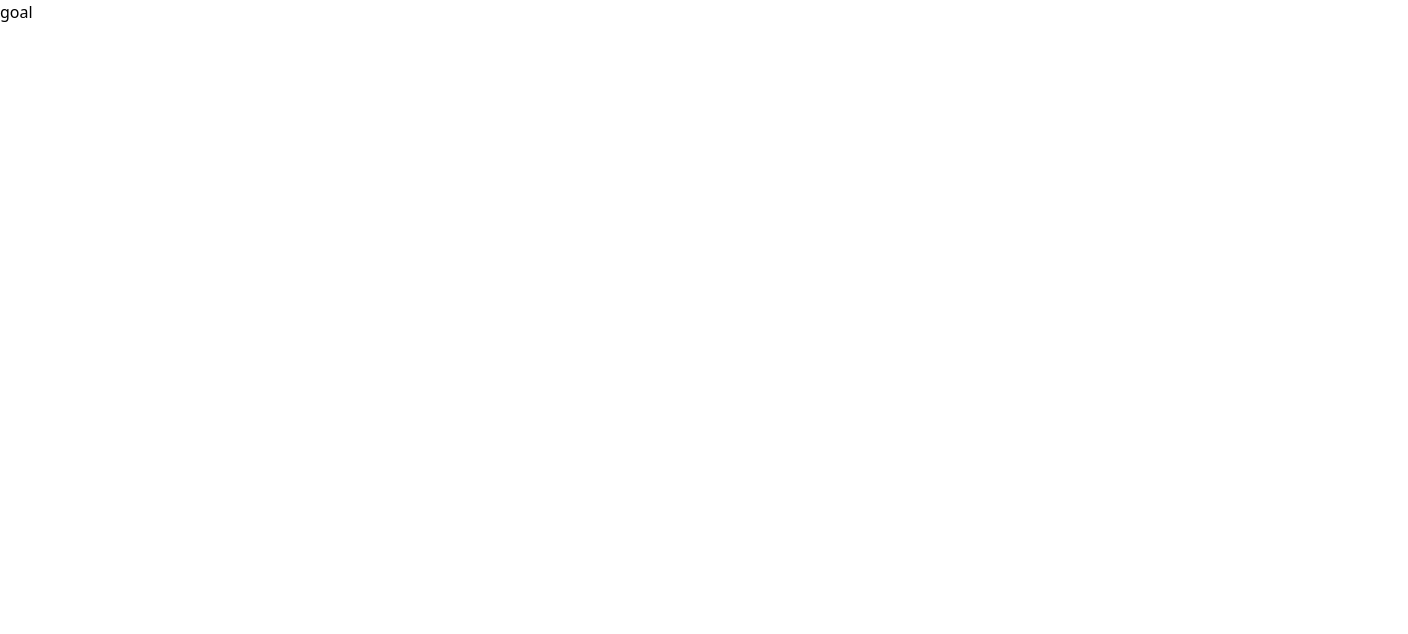
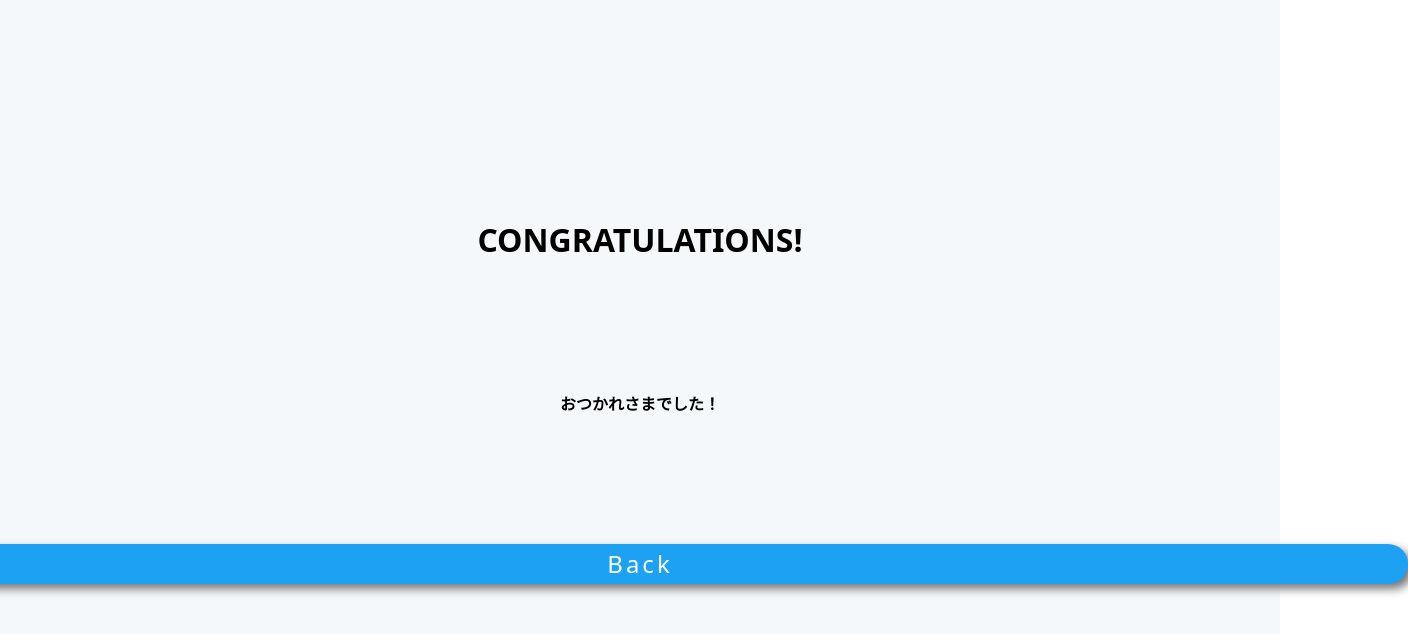
Before and after one commit to KEIDOROa/RouteRun, a React (Vite) app in the folder routerun-app/: page /goal in a window 1280 px wide. Shown: the top 634 px of the page, 1408 px wide, since content can reach past the window. Built offline with nearby package versions, Linux system fonts and the light colour scheme.

Commit message:
add goal

```diff
--- a/routerun-app/src/section/Goal.jsx
+++ b/routerun-app/src/section/Goal.jsx
@@ -1,5 +1,16 @@
-import "../style/goal.css";
+import { useNavigate } from "react-router-dom";
+import "../style/Goal.css";
 
 export const Goal = () => {
-  return <>goal</>;
+  const navigate = useNavigate();
+
+  return (
+    <div className="goal-container">
+      <h1>CONGRATULATIONS!</h1>
+      <div className="message">おつかれさまでした！</div>
+      <div className="button" onClick={() => navigate("/")}>
+        Back
+      </div>
+    </div>
+  );
 };
```
